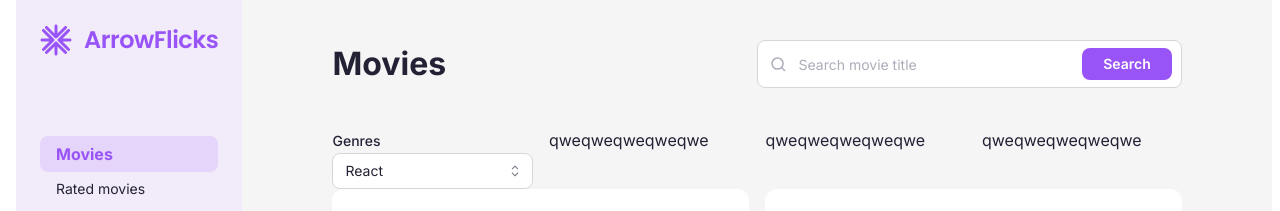
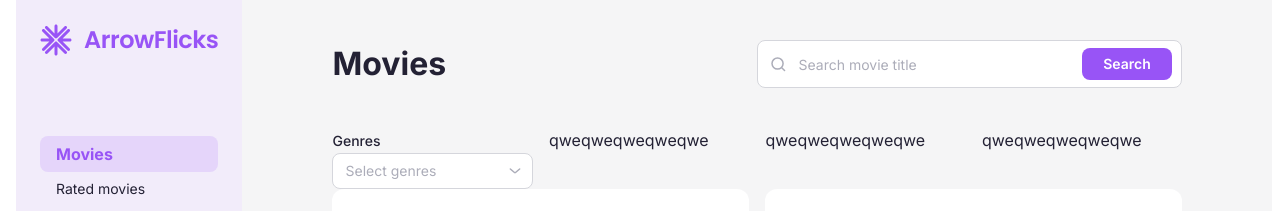
Before and after one commit to shish-ko/paralect, a React (Vite) app: page / in a window 1280 px wide. Shown: the top 211 px of the page. Built offline with nearby package versions, Linux system fonts and the light colour scheme; grey boxes are pictures that could not be loaded.

Commit message:
exchange: searchBar_2

```diff
--- a/src/components/SearchBar/SearchBar.tsx
+++ b/src/components/SearchBar/SearchBar.tsx
@@ -1,6 +1,7 @@
-import { Button, Grid, Group, NativeSelect, Stack, TextInput, Title, rem } from "@mantine/core";
+import { Button, Grid, Group, NativeSelect, Select, Stack, TextInput, Title, rem } from "@mantine/core";
 import SearchIcon from '~assets/search.svg?react';
 import styles from './styles.module.scss';
+import { AppSelect } from "~comps/UI_components/AppSelect/AppSelect";
 
 export const SearchBar: React.FC = () => {
   return (
@@ -20,14 +21,12 @@ export const SearchBar: React.FC = () => {
       <Stack>
         <Grid>
           <Grid.Col span={3}>
-            <NativeSelect
+            <AppSelect
+              placeholder="Select genres"
               label='Genres'
-            >
-              <option value="vue" disabled>Vue</option>
-              <option value="react">React</option>
-              <option value="angular">Angular</option>
+              data={['React', 'Angular', 'Svelte', 'Vue']}
+              multiple/>
 
-              </NativeSelect>
           </Grid.Col>
           <Grid.Col span={3}>qweqweqweqweqwe</Grid.Col>
           <Grid.Col span={3}>qweqweqweqweqwe</Grid.Col>
--- /dev/null
+++ b/src/components/UI_components/AppSelect/AppSelect.tsx
@@ -0,0 +1,36 @@
+import { MultiSelect, MultiSelectProps, ThemeIcon, useMantineTheme } from "@mantine/core";
+import { useState } from "react";
+import DropIcon from '~assets/dropList.svg?react';
+import styles from './appSelect.module.scss';
+
+interface ISelectIconProps {
+  isActive: boolean;
+}
+
+const SelectDropIcon: React.FC<ISelectIconProps> = ({ isActive }) => {
+  const { colors } = useMantineTheme();
+
+  return (
+    <ThemeIcon styles={{ root: { transform: isActive ? 'rotate(180deg)' : 'none' } }}
+      variant="white"
+      color={isActive ? colors.purple[5] : colors.gray[5]}>
+      <DropIcon />
+    </ThemeIcon>
+  );
+};
+
+export const AppSelect: React.FC<MultiSelectProps> = (props) => {
+  const [isOpen, setIsOpen] = useState(false);
+
+  return (
+    <MultiSelect
+      placeholder={props.placeholder ? props.placeholder : ''}
+      withCheckIcon={false}
+      {...props}
+      classNames={{...props.classNames, pillsList: styles.pillsList}}
+      rightSection={<SelectDropIcon isActive={isOpen} />}
+      onDropdownOpen={() => setIsOpen(!isOpen)}
+      onDropdownClose={() => setIsOpen(!isOpen)}
+    />
+  );
+};
--- /dev/null
+++ b/src/components/UI_components/AppSelect/appSelect.module.scss
@@ -0,0 +1,3 @@
+.pillsList {
+  // padding: 50px;
+}
--- /dev/null
+++ b/src/styles/pill.module.scss
@@ -0,0 +1,8 @@
+.root {
+  padding: 0;
+  background-color: transparent;
+  font-size: 14px;
+}
+.remove {
+  display: none;
+}
--- a/src/styles/theme.tsx
+++ b/src/styles/theme.tsx
@@ -1,6 +1,7 @@
-import { Button, Container, Input, createTheme, rem } from "@mantine/core";
+import { Button, Container, Input, Pill, createTheme, rem } from "@mantine/core";
 import btnStyles from './buttons.module.scss';
 import inputStyles from './input.module.scss';
+import pillStyles from './pill.module.scss';
 
 export const theme = createTheme({
   fontFamily: 'Inter',
@@ -37,6 +38,9 @@ export const theme = createTheme({
         },
       }),
       classNames: inputStyles,
+    }),
+    Pill: Pill.extend({
+      classNames: pillStyles,
     })
   },
   headings: {
```
Also changed, not shown: src/assets/dropList.svg (added).
